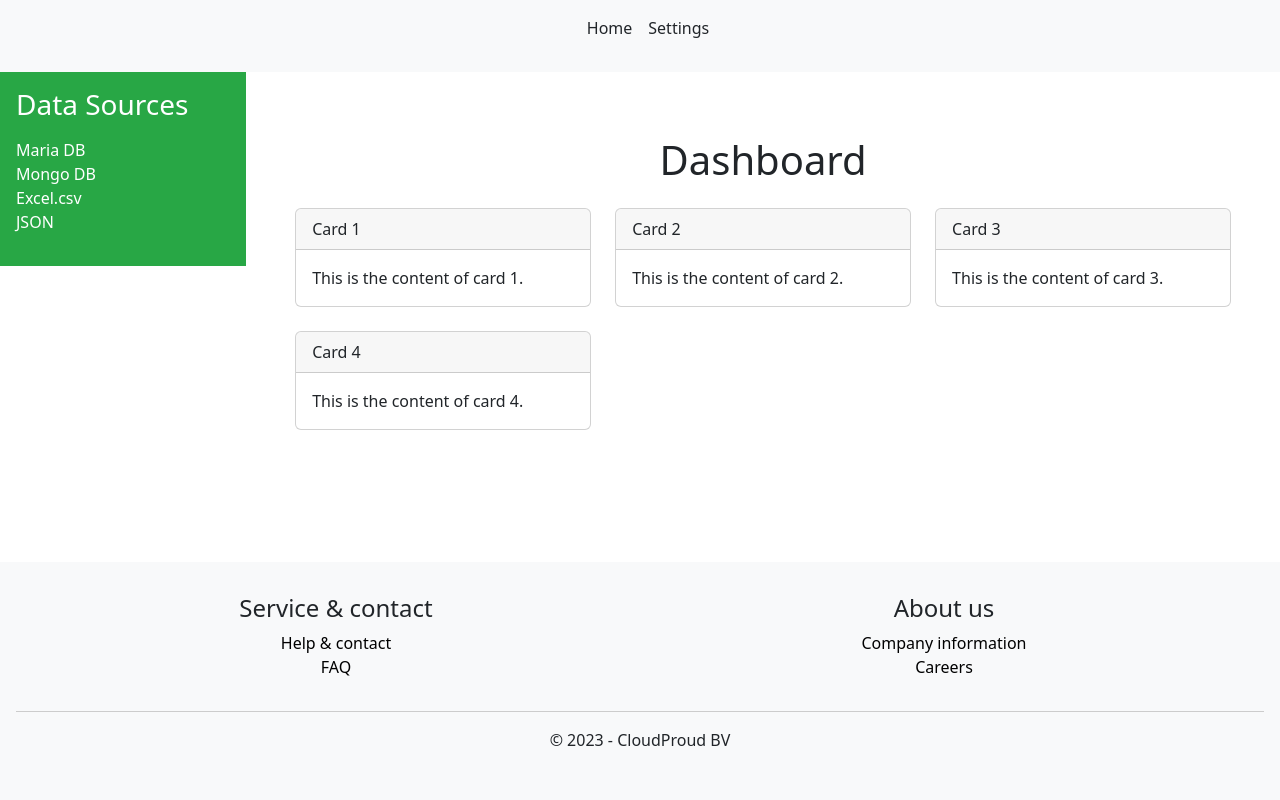
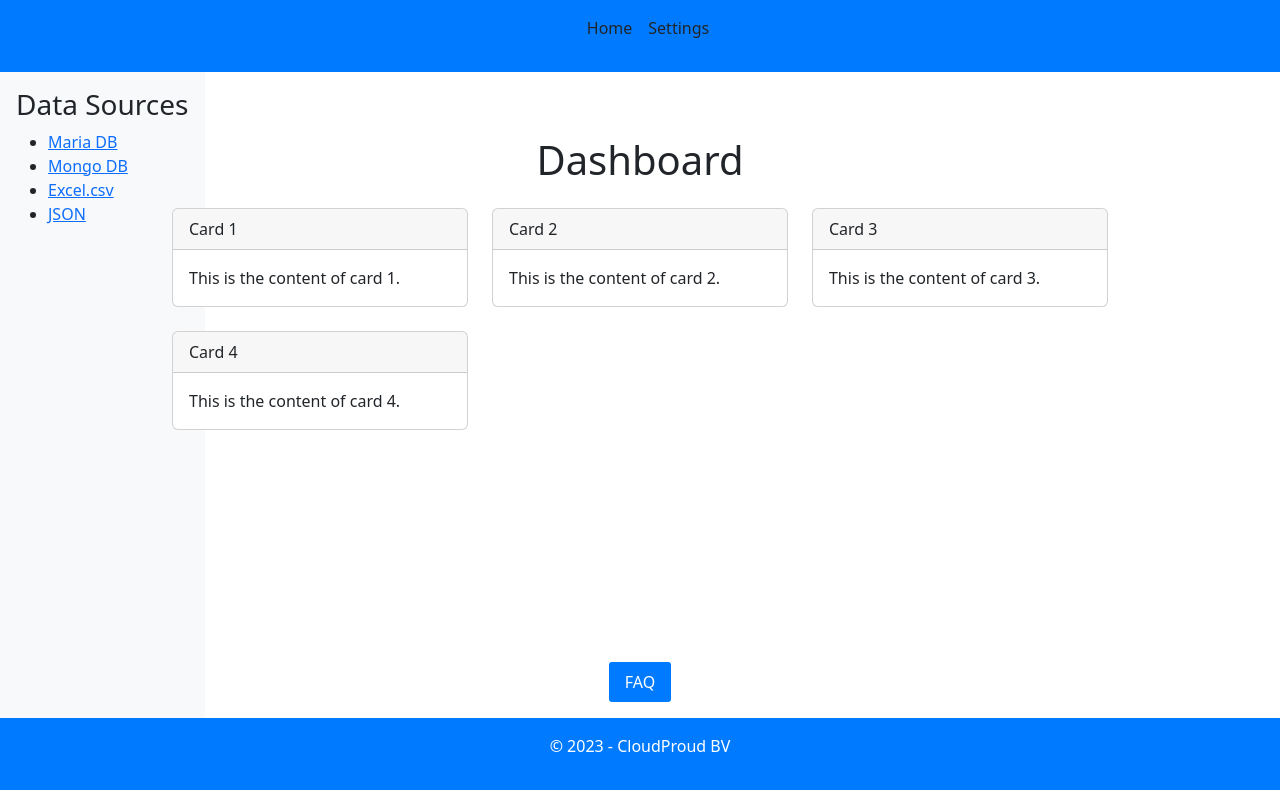
Before and after one commit to Oxyxo/DashboardApp, a Vue app: page / in a window 1280 px wide. Built offline with nearby package versions, Linux system fonts and the light colour scheme; what bootstrap-vue-next would draw is missing.

Commit message:
aside sidebar and FAQ button

```diff
--- a/src/App.vue
+++ b/src/App.vue
@@ -1,5 +1,6 @@
 <template>
   <div id="app">
+    <header>
       <nav>
         <ul class="nav-list">
           <li>
@@ -10,12 +11,13 @@
           </li>
         </ul>
       </nav>
-    <div class="main-container">
+    </header>
+    <main>
       <DataSourcesSidebar />
       <div class="content">
         <router-view />
       </div>
-    </div>
+    </main>
     <FooterComponent />
   </div>
 </template>
@@ -41,11 +43,18 @@ export default {
   padding: 0;
 }
 
+body {
+  font-family: Arial, sans-serif;
+}
+
+header {
+  background-color: #007bff;
+  padding: 1rem;
+}
+
 nav {
-  background-color: #f8f9fa;
-  padding: 1rem;
-  z-index: 1;
-  width: 100%;
+  display: flex;
+  justify-content: center;
 }
 
 .nav-list {
@@ -58,35 +67,24 @@ nav {
   display: inline-block;
   padding: 0.5rem 1rem;
   text-decoration: none;
-  color: #000;
+  color: #fff;
   margin-right: 1rem;
 }
 
 .router-link-active {
   font-weight: bold;
-  color: #007bff;
+  color: #fff;
 }
 
-#app {
+main {
   display: flex;
-  flex-direction: column;
-  min-height: 100vh;
-}
-
-.main-container {
-  display: flex;
-  flex-grow: 1;
-}
-
-.right-container {
-  display: flex;
-  flex-direction: column;
-  flex-grow: 1;
-  width: 100%;
+  min-height: calc(100vh - 154px);
+  position: relative;
 }
 
 .content {
   padding: 1rem;
   flex-grow: 1;
+  background-color: #fff;
 }
 </style>
--- a/src/components/Footer.vue
+++ b/src/components/Footer.vue
@@ -1,24 +1,7 @@
 <template>
     <footer>
         <div class="footer-container">
-            <div class="footer-section">
-                <h4>Service & contact</h4>
-                <ul>
-                    <li><a href="#">Help & contact</a></li>
-                    <li><a href="#">FAQ</a></li>
-                </ul>
-            </div>
-            <div class="footer-section">
-                <h4>About us</h4>
-                <ul>
-                    <li><a href="#">Company information</a></li>
-                    <li><a href="#">Careers</a></li>
-                </ul>
-            </div>
-        </div>
-        <div class="footer-bottom">
-            <p>© 2023 - CloudProud BV</p>
-            <router-link v-if="!isHomePage" class="footer-link" to="/">Go to Home Page</router-link>
+            <p>&copy; 2023 - CloudProud BV</p>
         </div>
     </footer>
 </template>
@@ -34,48 +17,17 @@ export default {
 };
 </script>
 
-<style scoped>
+<style>
 footer {
-    background-color: #f8f9fa;
-    padding: 1rem;
+    background-color: #007bff;
+    padding: 1rem 0;
+    display: flex;
+    justify-content: center;
+    align-items: center;
+}
+
+.footer-container {
     text-align: center;
-    width: 100%;
-
-    .footer-container {
-        display: flex;
-        justify-content: space-around;
-        flex-wrap: wrap;
-        padding: 0 1rem;
-    }
-
-    .footer-section {
-        flex: 1;
-        padding: 1rem;
-    }
-
-    .footer-section h4 {
-        margin-bottom: 0.5rem;
-    }
-
-    .footer-section ul {
-        list-style-type: none;
-        padding: 0;
-    }
-
-    .footer-section ul li a {
-        text-decoration: none;
-        color: #000;
-    }
-
-    .footer-bottom {
-        text-align: center;
-        padding: 1rem;
-        border-top: 1px solid #ccc;
-    }
-
-    .footer-link {
-        text-decoration: none;
-        color: #007bff;
-    }
+    color: white;
 }
 </style>
--- a/src/components/Sidebar.vue
+++ b/src/components/Sidebar.vue
@@ -8,6 +8,9 @@
             <li><a href="#">JSON</a></li>
         </ul>
     </aside>
+    <div class="bottom">
+        <button class="faq-btn">FAQ</button>
+    </div>
 </template>
 
 <script>
@@ -18,24 +21,30 @@ export default {
 
 <style scoped>
 .sidebar {
-    background-color: #28a745;
+    position: absolute;
+    top: 0;
+    bottom: 0;
+    /* width: 240px;
+    height: 100%; */
+    background-color: #f8f9fa;
     padding: 1rem;
-    color: white;
-    height: 100%;
-    flex-grow: 1;
 }
 
-.sidebar h3 {
-    margin-bottom: 1rem;
+.bottom {
+    position: absolute;
+    bottom: 0;
+    width: 100%;
+    display: flex;
+    justify-content: center;
 }
 
-.sidebar ul {
-    list-style-type: none;
-    padding: 0;
-}
-
-.sidebar ul li a {
+.faq-btn {
+    margin-bottom: 1rem;
+    background-color: #007bff;
     color: white;
-    text-decoration: none;
+    border: none;
+    border-radius: 3px;
+    padding: 0.5rem 1rem;
+    cursor: pointer;
 }
 </style>
```
Lines whose indentation alone changed are shown as unchanged.
